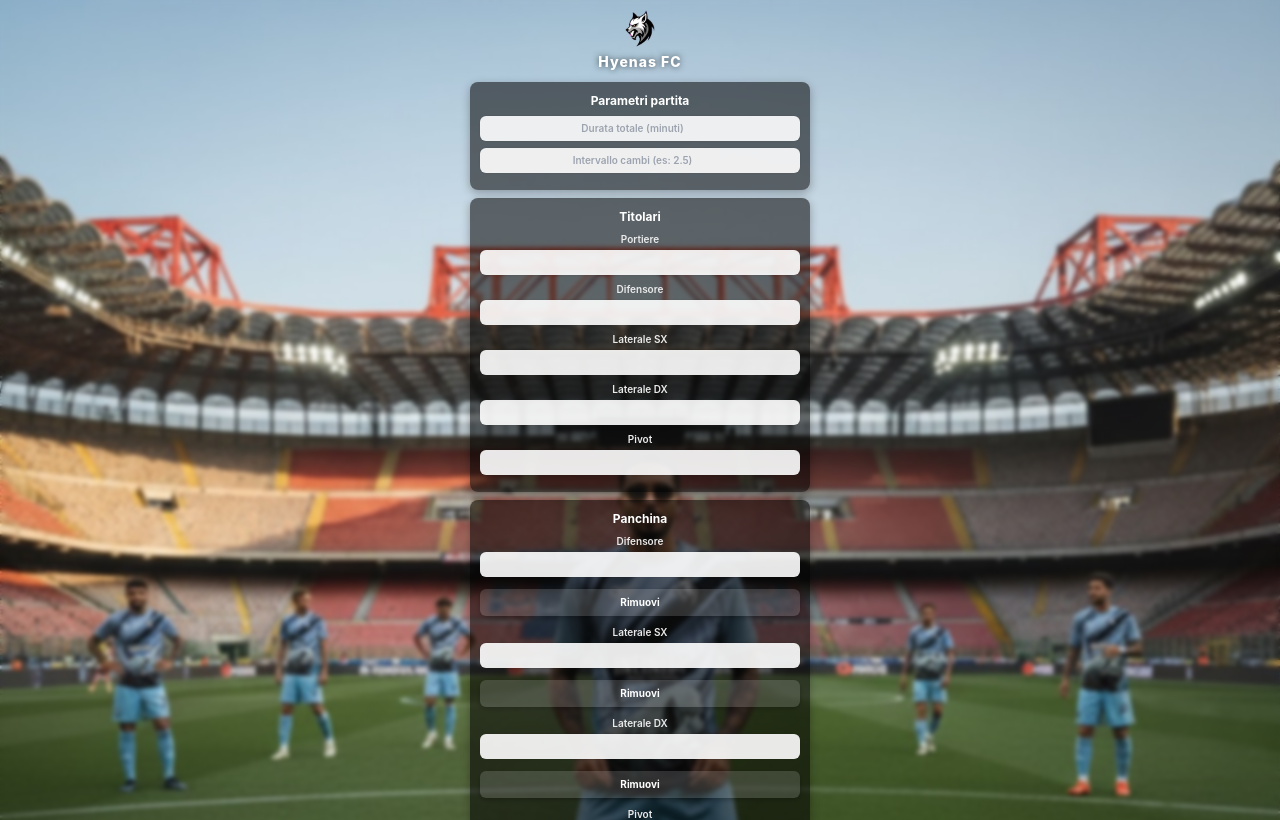
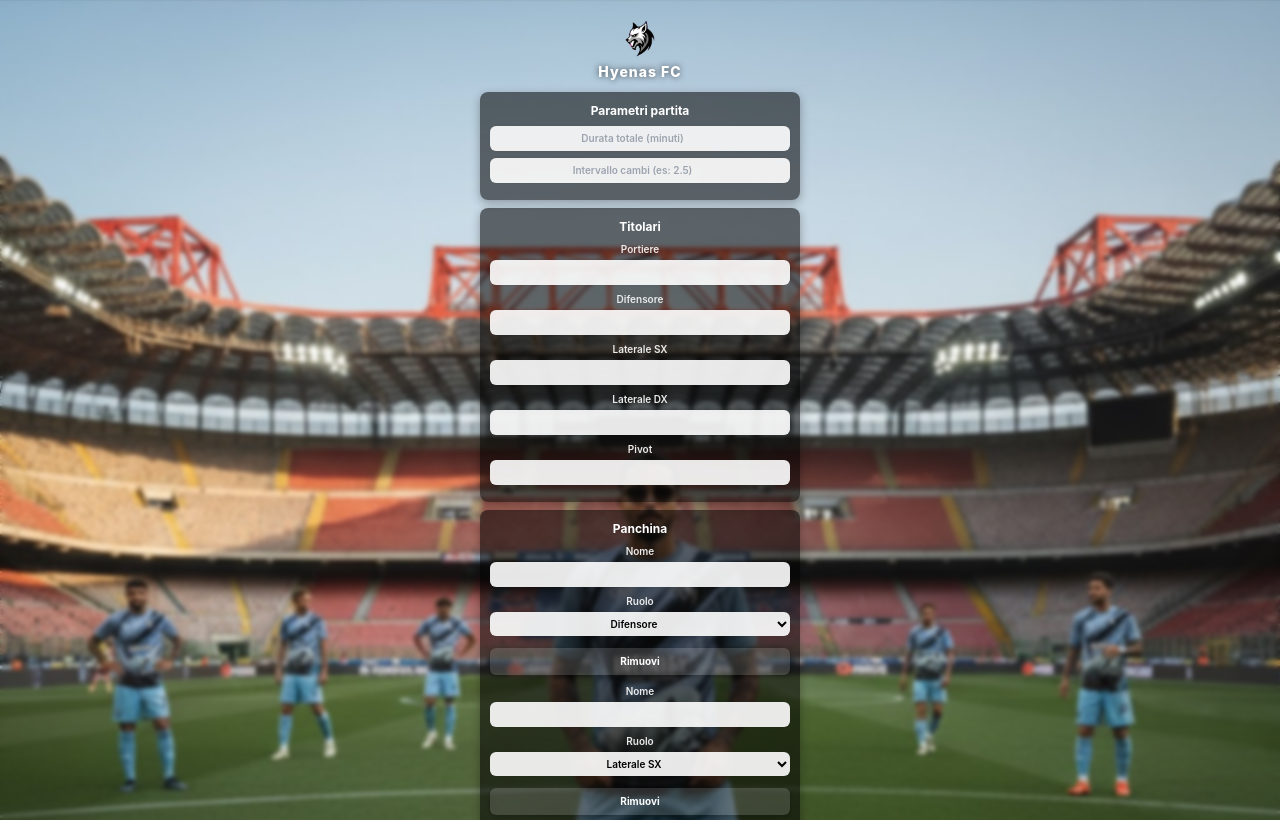
Before and after one commit to therealreiz/Hyenas-Subster, a React (Vite) app: page / in a window 1280 px wide. Shown: the top 820 px of the page. Built offline with nearby package versions, Linux system fonts and the light colour scheme.

Commit message:
settimo commit

```diff
--- a/src/components/HyenasSimulator.tsx
+++ b/src/components/HyenasSimulator.tsx
@@ -15,7 +15,6 @@ interface Evento {
 }
 
 export default function HyenasSimulator() {
-  // Portiere fisso
   const initialTitolari: Giocatore[] = [
     { nome: "", ruolo: "Portiere" },
     { nome: "", ruolo: "Difensore" },
@@ -33,10 +32,8 @@ export default function HyenasSimulator() {
 
   const [durata, setDurata] = useState<number | "">("");
   const [intervallo, setIntervallo] = useState<number | "">("");
-
   const [titolari, setTitolari] = useState<Giocatore[]>(initialTitolari);
   const [panchina, setPanchina] = useState<Giocatore[]>(initialPanchina);
-
   const [eventi, setEventi] = useState<Evento[]>([]);
   const [attivo, setAttivo] = useState(false);
 
@@ -61,7 +58,6 @@ export default function HyenasSimulator() {
     }
 
     const eventiTemp: Evento[] = [];
-
     const ruoli: Ruolo[] = ["Difensore", "Laterale SX", "Laterale DX", "Pivot"];
 
     const rotazione: Record<Ruolo, Giocatore[]> = {
@@ -83,7 +79,6 @@ export default function HyenasSimulator() {
     });
 
     let indexRuolo = 0;
-
     minuti.forEach((minuto) => {
       const ruolo = ruoli[indexRuolo];
       const lista = rotazione[ruolo];
@@ -101,7 +96,6 @@ export default function HyenasSimulator() {
       });
 
       lista.push(lista.shift()!);
-
       indexRuolo = (indexRuolo + 1) % ruoli.length;
     });
 
@@ -110,7 +104,7 @@ export default function HyenasSimulator() {
   };
 
   return (
-    <>
+    <div className="main-container">
       {/* LOGO INSTAGRAM */}
       <a
         href="https://instagram.com/hyenas_infinity"
@@ -120,16 +114,15 @@ export default function HyenasSimulator() {
         <img src="/instagram.png" className="instagram-fixed" />
       </a>
 
-      {/* HEADER CON LOGO */}
+      {/* HEADER */}
       <div className="header-title">
         <img src="/logo.png" className="logo" />
         <h1 className="main-title">Hyenas FC</h1>
       </div>
 
-      {/* PARAMETRI PARTITA */}
+      {/* PARAMETRI */}
       <div className="card">
         <h2>Parametri partita</h2>
-
         <input
           type="number"
           placeholder="Durata totale (minuti)"
@@ -138,7 +131,6 @@ export default function HyenasSimulator() {
             setDurata(e.target.value === "" ? "" : Number(e.target.value))
           }
         />
-
         <input
           type="number"
           step="0.1"
@@ -174,7 +166,7 @@ export default function HyenasSimulator() {
         <h2>Panchina</h2>
         {panchina.map((p, i) => (
           <div key={i}>
-            <label>{p.ruolo}</label>
+            <label>Nome</label>
             <input
               type="text"
               value={p.nome}
@@ -184,6 +176,20 @@ export default function HyenasSimulator() {
                 setPanchina(temp);
               }}
             />
+            <label>Ruolo</label>
+            <select
+              value={p.ruolo}
+              onChange={(e) => {
+                const temp = [...panchina];
+                temp[i].ruolo = e.target.value as Ruolo;
+                setPanchina(temp);
+              }}
+            >
+              <option value="Difensore">Difensore</option>
+              <option value="Laterale SX">Laterale SX</option>
+              <option value="Laterale DX">Laterale DX</option>
+              <option value="Pivot">Pivot</option>
+            </select>
             <button
               className="secondary"
               onClick={() =>
@@ -217,7 +223,7 @@ export default function HyenasSimulator() {
         <div className="card">
           <h2>Rotazione</h2>
           {eventi.map((e, i) => (
-            <div key={i}>
+            <div key={i} className="sostituzione">
               <strong>{e.minuto}'</strong> — {e.out} → {e.in} ({e.ruolo})
             </div>
           ))}
@@ -226,10 +232,8 @@ export default function HyenasSimulator() {
 
       {/* FOOTER */}
       <footer className="footer">
-        <p className="text-xs text-center mt-4">
-          © 2025 Hyenas FC. Tutti i diritti riservati.
-        </p>
+        <p>© 2025 Hyenas FC. Tutti i diritti riservati.</p>
       </footer>
-    </>
+    </div>
   );
 }
```
